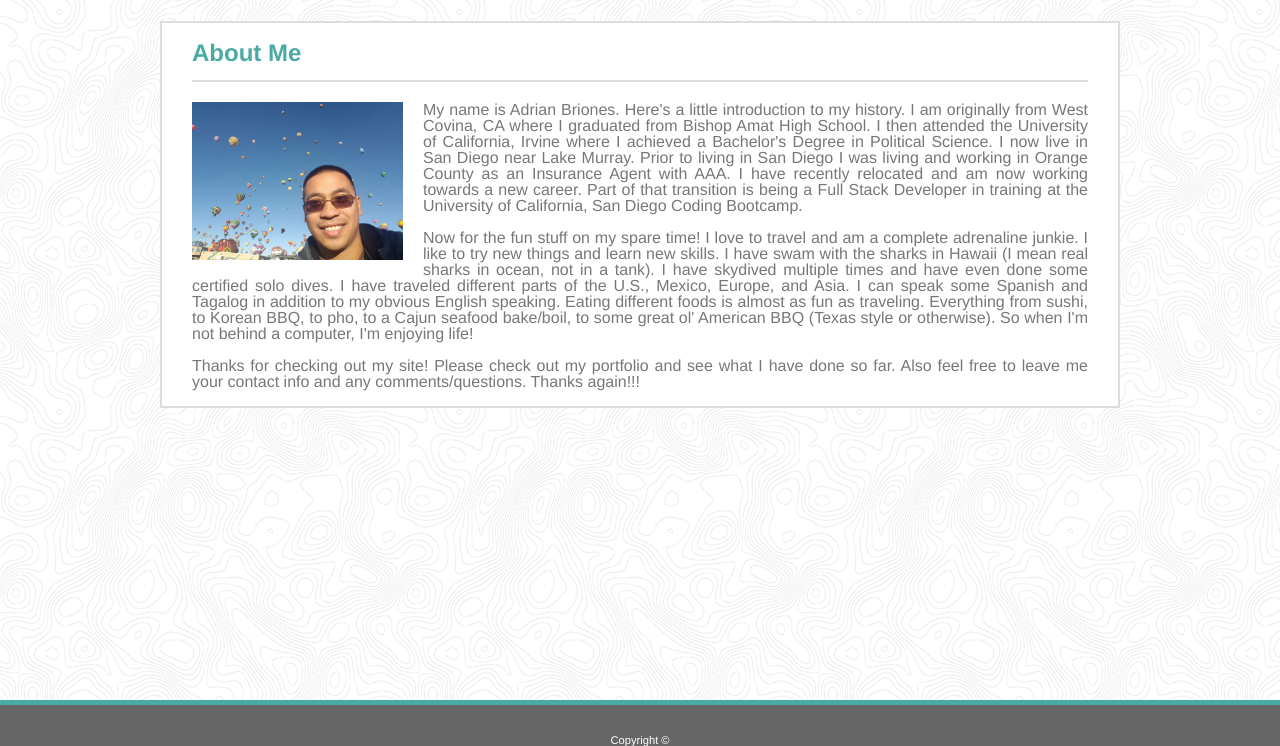
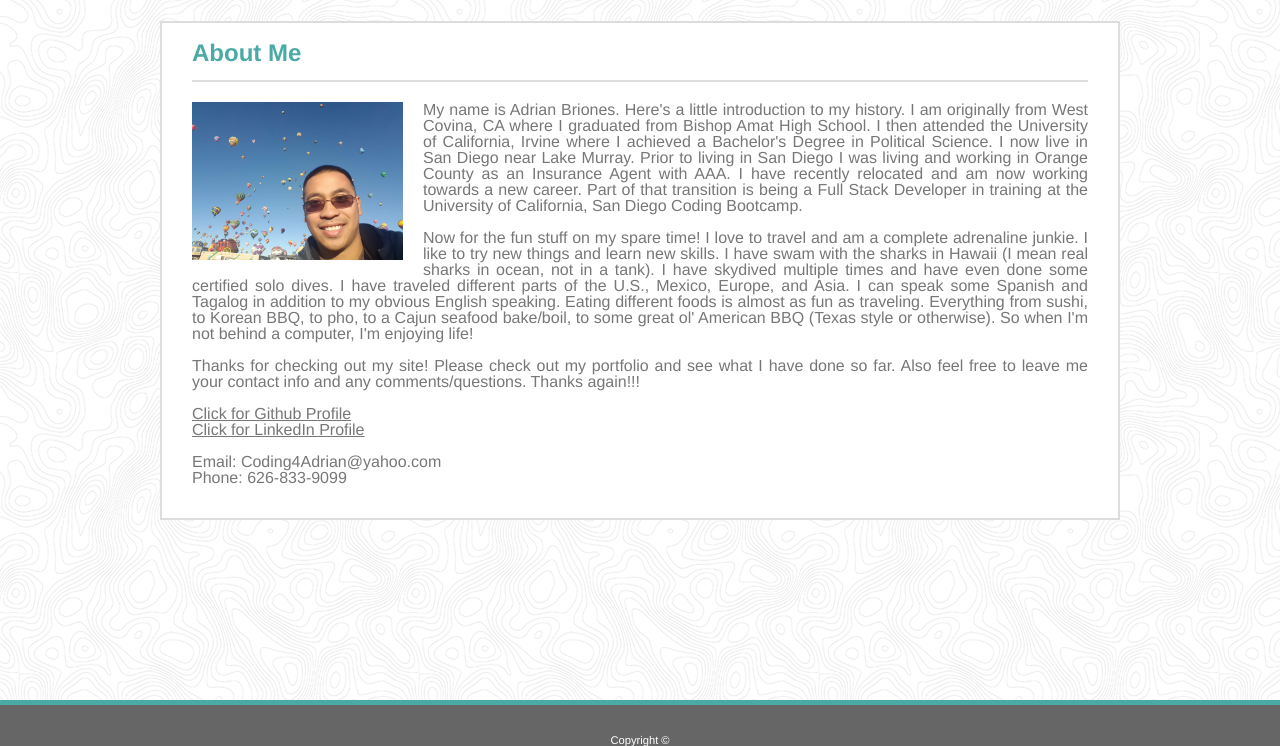
Before and after one commit to adrianb13/Responsive-Portfolio, a plain HTML site: page index.html in a window 1280 px wide. Shown: the part 54-800 px from the top of the page. Drawn offline with Linux system fonts and the light colour scheme.

Commit message:
index.html

```diff
--- a/assets/css/style.css
+++ b/assets/css/style.css
@@ -60,6 +60,10 @@ body {
         margin-left: 30px;
         margin-right: 30px;
         text-align: justify;
+    }
+    .linkmargin {
+        margin: 0 20px 0 20px;
+        text-decoration: underline;
     }
     .box {
         margin-top: -25px;
--- a/index.html
+++ b/index.html
@@ -41,6 +41,20 @@
                 Thanks for checking out my site! Please check out my portfolio and see what I have done so far. Also feel free to leave me your contact info and any comments/questions. Thanks again!!!
             </p><br>
             <div style="clear: both;"></div>
+            <p class="linkmargin">
+                <a href="https://github.com/adrianb13">Click for Github Profile</a>
+            </p>
+            <p class="linkmargin">
+                <a href="https://www.linkedin.com/in/adrian-briones-3707a8172/">Click for LinkedIn Profile</a>
+            </p>
+            <br>
+            <p class="bodymargin">
+                Email: Coding4Adrian@yahoo.com
+            </p>
+            <p class="bodymargin">
+                Phone: 626-833-9099
+            </p>
+            <br><br>
             </div>
         </section>
         <br>
```
